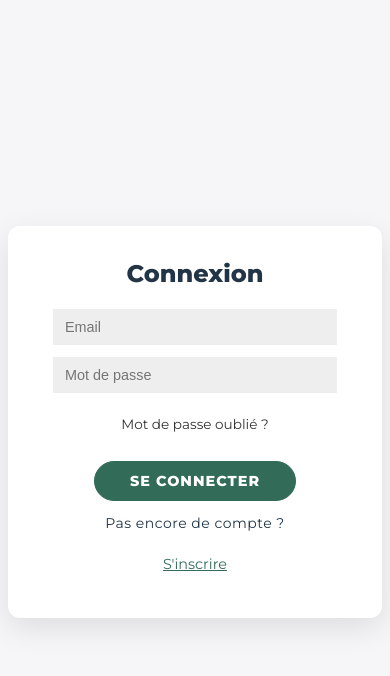
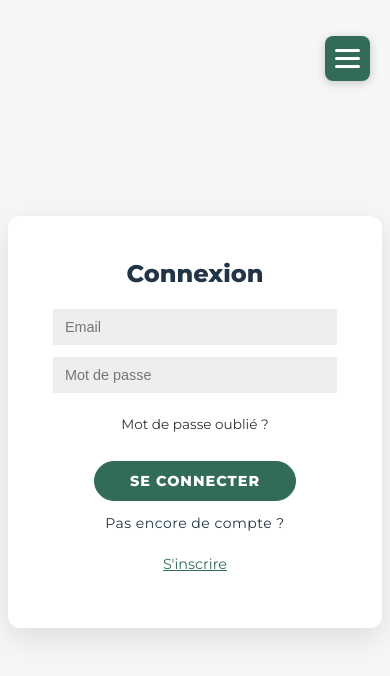
Before and after one commit to kemzang/arbre-genealogique-public, a React (Vite) app: page / in a window 390 px wide. Shown: the top 676 px of the page. Built offline with nearby package versions, Linux system fonts and the light colour scheme; no server answers.

Commit message:
debut de correction du probleme lie a inscription  et cote responsive

```diff
--- a/src/App.scss
+++ b/src/App.scss
@@ -246,8 +246,135 @@ input {
     display: none;
 }
 
+/* Menu hamburger mobile */
+.mobile-menu-toggle {
+    display: none;
+    position: fixed;
+    top: 20px;
+    right: 20px;
+    z-index: 1000;
+    background: #326C58;
+    border: none;
+    border-radius: 8px;
+    width: 45px;
+    height: 45px;
+    flex-direction: column;
+    justify-content: center;
+    align-items: center;
+    gap: 5px;
+    padding: 10px;
+    cursor: pointer;
+    box-shadow: 0 2px 10px rgba(0,0,0,0.2);
+
+    span {
+        display: block;
+        width: 25px;
+        height: 3px;
+        background: white;
+        border-radius: 2px;
+        transition: all 0.3s ease;
+    }
+
+    &:hover {
+        background: #245242;
+    }
+}
+
+.mobile-menu-overlay {
+    display: none;
+    position: fixed;
+    top: 0;
+    left: 0;
+    right: 0;
+    bottom: 0;
+    background: rgba(0, 0, 0, 0.5);
+    z-index: 999;
+    animation: fadeIn 0.3s ease;
+}
+
+.mobile-menu {
+    position: fixed;
+    top: 0;
+    right: 0;
+    width: 280px;
+    height: 100vh;
+    background: white;
+    box-shadow: -2px 0 10px rgba(0,0,0,0.1);
+    padding: 20px;
+    animation: slideIn 0.3s ease;
+
+    .mobile-menu-close {
+        position: absolute;
+        top: 15px;
+        right: 15px;
+        background: transparent;
+        border: none;
+        font-size: 28px;
+        color: #333;
+        cursor: pointer;
+        padding: 5px;
+        width: auto;
+        height: auto;
+        margin: 0;
+
+        &:hover {
+            color: #326C58;
+        }
+    }
+
+    nav {
+        margin-top: 60px;
+        display: flex;
+        flex-direction: column;
+        gap: 15px;
+
+        button {
+            width: 100%;
+            padding: 15px;
+            background: #f6f5f7;
+            border: 2px solid transparent;
+            color: #333;
+            font-size: 16px;
+            border-radius: 10px;
+            text-transform: none;
+            letter-spacing: normal;
+            transition: all 0.3s ease;
+
+            &:hover {
+                background: #326C58;
+                color: white;
+                border-color: #326C58;
+            }
+
+            &.active {
+                background: #326C58;
+                color: white;
+                border-color: #326C58;
+            }
+        }
+    }
+}
+
+@keyframes fadeIn {
+    from { opacity: 0; }
+    to { opacity: 1; }
+}
+
+@keyframes slideIn {
+    from { transform: translateX(100%); }
+    to { transform: translateX(0); }
+}
+
 /* Mobile Responsive */
 @media (max-width: 768px) {
+    .mobile-menu-toggle {
+        display: flex;
+    }
+
+    .mobile-menu-overlay {
+        display: block;
+    }
+
     .container {
         width: 100vw;
         min-height: 100vh;
@@ -260,18 +387,20 @@ input {
     .form-container {
         position: relative;
         width: 100%;
-        height: 100%;
+        height: auto;
+        min-height: 100vh;
         transition: none;
+        display: flex;
+        align-items: center;
+        justify-content: center;
     }
 
     .sign-in-container, .sign-up-container {
         width: 100%;
-        height: 100%;
+        height: auto;
+        min-height: 100vh;
     }
 
-    /* Hide overlay on mobile for simplicity,
-    since standard stacking is better for UX on small screens
-    Or we can just toggle visibility */
     .overlay-container {
         display: none;
     }
@@ -280,54 +409,56 @@ input {
         display: block;
         background-color: #333;
         border-color: #333;
-        margin-top: 10px; /* Réduit */
+        margin-top: 10px;
     }
 
-    /* Mobile form adjustments - Version compacte */
+    /* Mobile form adjustments */
     form {
-        padding: 10px 30px; /* Très compact sur mobile */
+        padding: 20px 30px;
         justify-content: center;
+        width: 100%;
+        max-width: 400px;
 
         .profile-picture-preview {
-            width: 60px; /* Encore plus petit sur mobile */
-            height: 60px;
+            width: 80px;
+            height: 80px;
         }
 
         input {
-            margin: 2px 0; /* Très réduit */
-            padding: 6px 10px; /* Très compact */
-            font-size: 12px; /* Plus petit */
+            margin: 6px 0;
+            padding: 10px 12px;
+            font-size: 14px;
         }
 
         h1 {
-            font-size: 18px; /* Plus petit */
-            margin-bottom: 5px; /* Très réduit */
+            font-size: 22px;
+            margin-bottom: 15px;
         }
 
         .profile-picture-section {
-            margin-bottom: 5px; /* Très réduit */
+            margin-bottom: 10px;
 
             label {
-                font-size: 10px; /* Plus petit */
-                margin-bottom: 3px;
+                font-size: 12px;
+                margin-bottom: 5px;
             }
 
             small {
-                font-size: 8px; /* Très petit */
-                margin-top: 2px;
+                font-size: 10px;
+                margin-top: 5px;
             }
         }
 
         button {
-            margin-top: 5px; /* Très réduit */
-            padding: 6px 20px; /* Plus compact */
-            font-size: 10px; /* Plus petit */
+            margin-top: 10px;
+            padding: 10px 30px;
+            font-size: 12px;
         }
     }
 
     /* Logic to show/hide based on class */
     .sign-in-container {
-        display: flex; /* Default */
+        display: flex;
     }
     .sign-up-container {
         display: none;
--- a/src/App.tsx
+++ b/src/App.tsx
@@ -14,6 +14,7 @@ import { authService, type User } from './services/auth.service';
 
 function AuthPage() {
   const [isSignIn, setIsSignIn] = useState(true)
+  const [mobileMenuOpen, setMobileMenuOpen] = useState(false)
 
   // Rediriger si déjà connecté
   if (authService.getCurrentUser()) {
@@ -22,6 +23,51 @@ function AuthPage() {
 
   return (
     <div className='app-body'>
+      {/* Menu hamburger pour mobile */}
+      <button
+        className="mobile-menu-toggle"
+        onClick={() => setMobileMenuOpen(!mobileMenuOpen)}
+        aria-label="Menu"
+      >
+        <span></span>
+        <span></span>
+        <span></span>
+      </button>
+
+      {/* Menu mobile */}
+      {mobileMenuOpen && (
+        <div className="mobile-menu-overlay" onClick={() => setMobileMenuOpen(false)}>
+          <div className="mobile-menu" onClick={(e) => e.stopPropagation()}>
+            <button
+              className="mobile-menu-close"
+              onClick={() => setMobileMenuOpen(false)}
+            >
+              ✕
+            </button>
+            <nav>
+              <button
+                className={isSignIn ? 'active' : ''}
+                onClick={() => {
+                  setIsSignIn(true);
+                  setMobileMenuOpen(false);
+                }}
+              >
+                Se connecter
+              </button>
+              <button
+                className={!isSignIn ? 'active' : ''}
+                onClick={() => {
+                  setIsSignIn(false);
+                  setMobileMenuOpen(false);
+                }}
+              >
+                S'inscrire
+              </button>
+            </nav>
+          </div>
+        </div>
+      )}
+
       <div className={`container ${!isSignIn ? 'right-panel-active' : ''}`} id="container">
         <RegisterPage onSwitch={() => setIsSignIn(true)} />
         <LoginPage onSwitch={() => setIsSignIn(false)} />
```
